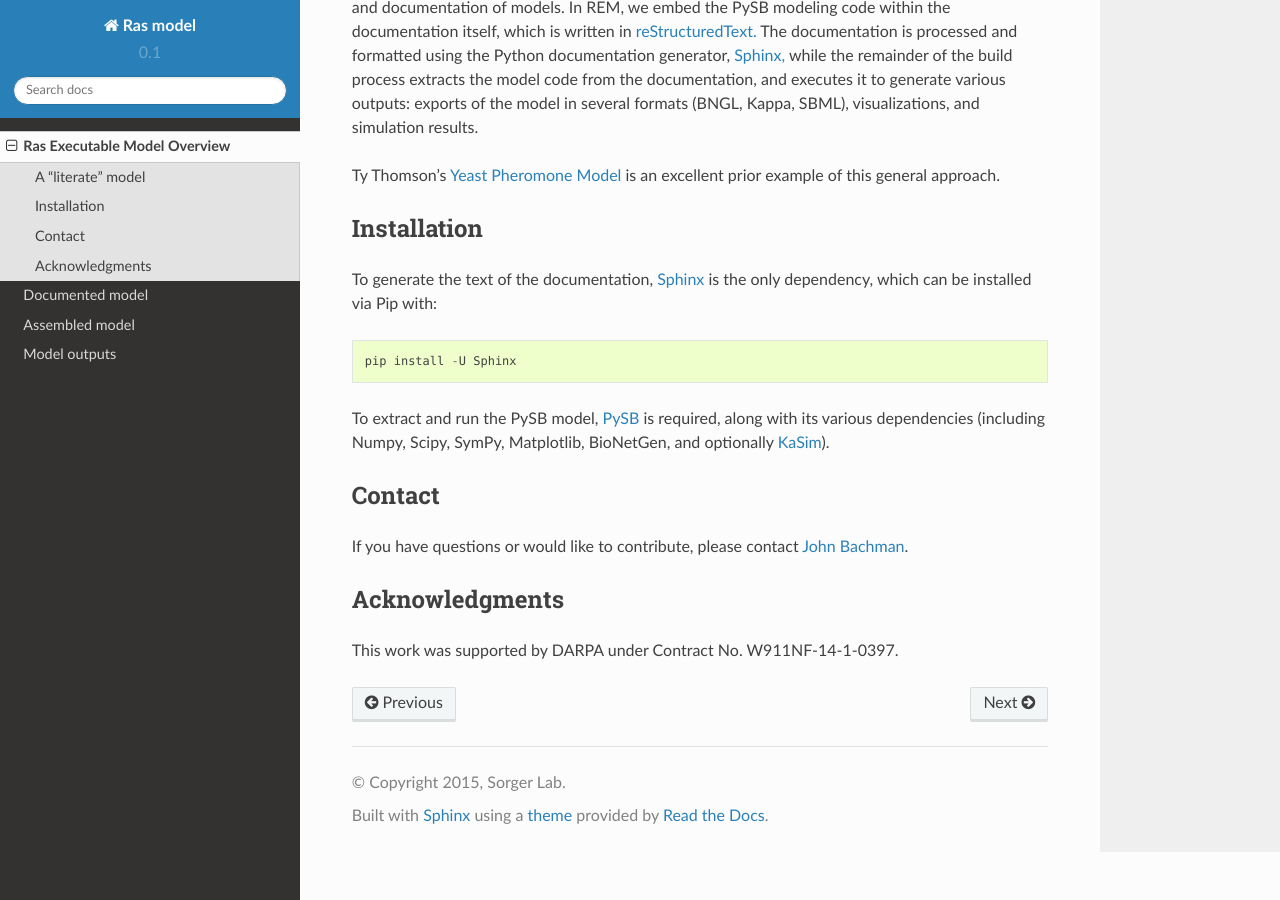
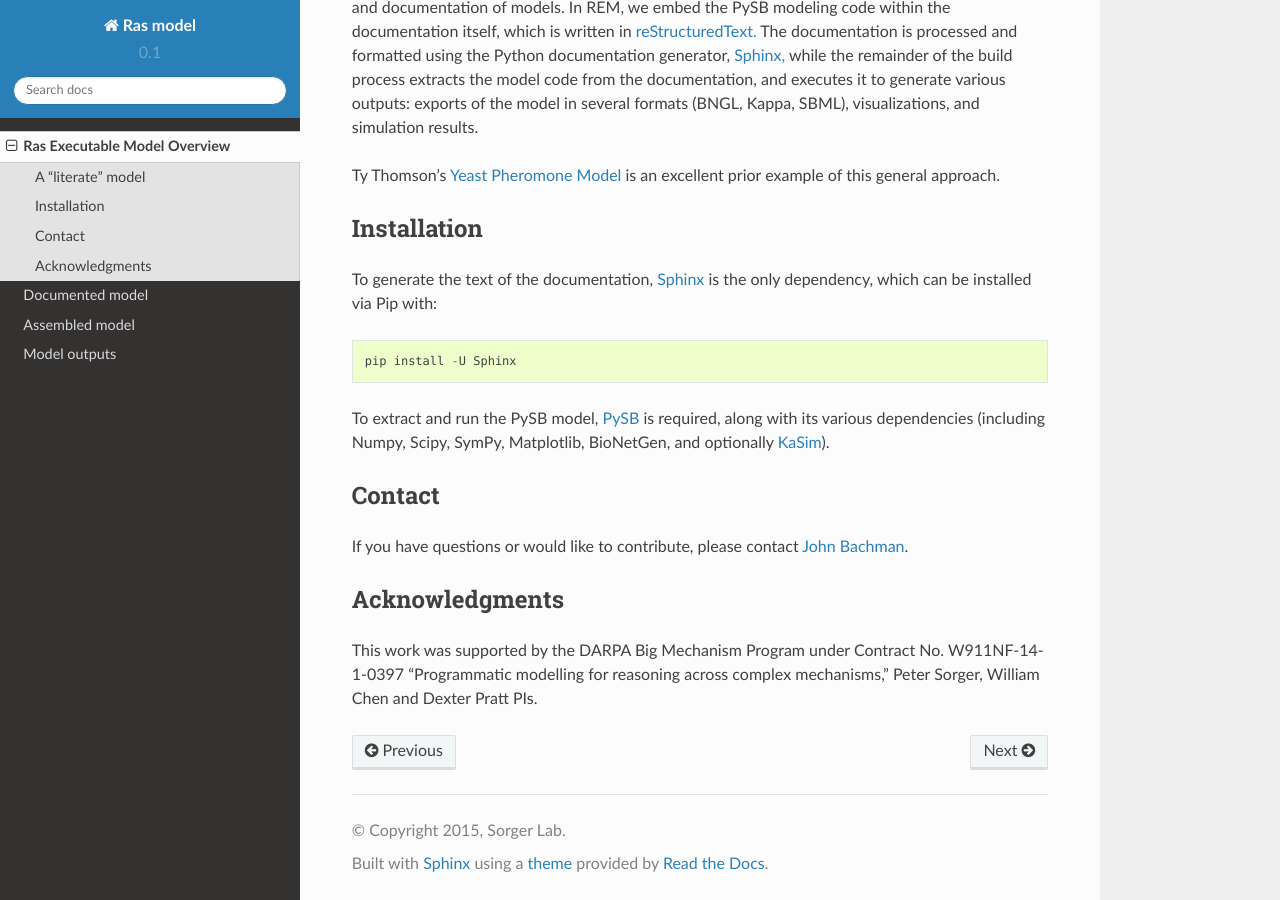
Before and after one commit to sorgerlab/rasmodel, a Sphinx documentation site: the page built from doc/intro.rst, in a window 1280 px wide and 900 px high, scrolled down 940 px. Built offline with Sphinx 7.4.7 and the Read the Docs theme 2.0.0, drawn with Linux system fonts in a browser that asks for light colours.

Commit message:
Updated funding statement

```diff
--- a/doc/intro.rst
+++ b/doc/intro.rst
@@ -76,4 +76,6 @@ If you have questions or would like to contribute, please contact
 Acknowledgments
 ---------------
 
-This work was supported by DARPA under Contract No. W911NF-14-1-0397.
+This work was supported by the DARPA Big Mechanism Program under Contract No.
+W911NF-14-1-0397 "Programmatic modelling for reasoning across complex
+mechanisms," Peter Sorger, William Chen and Dexter Pratt PIs.
```
